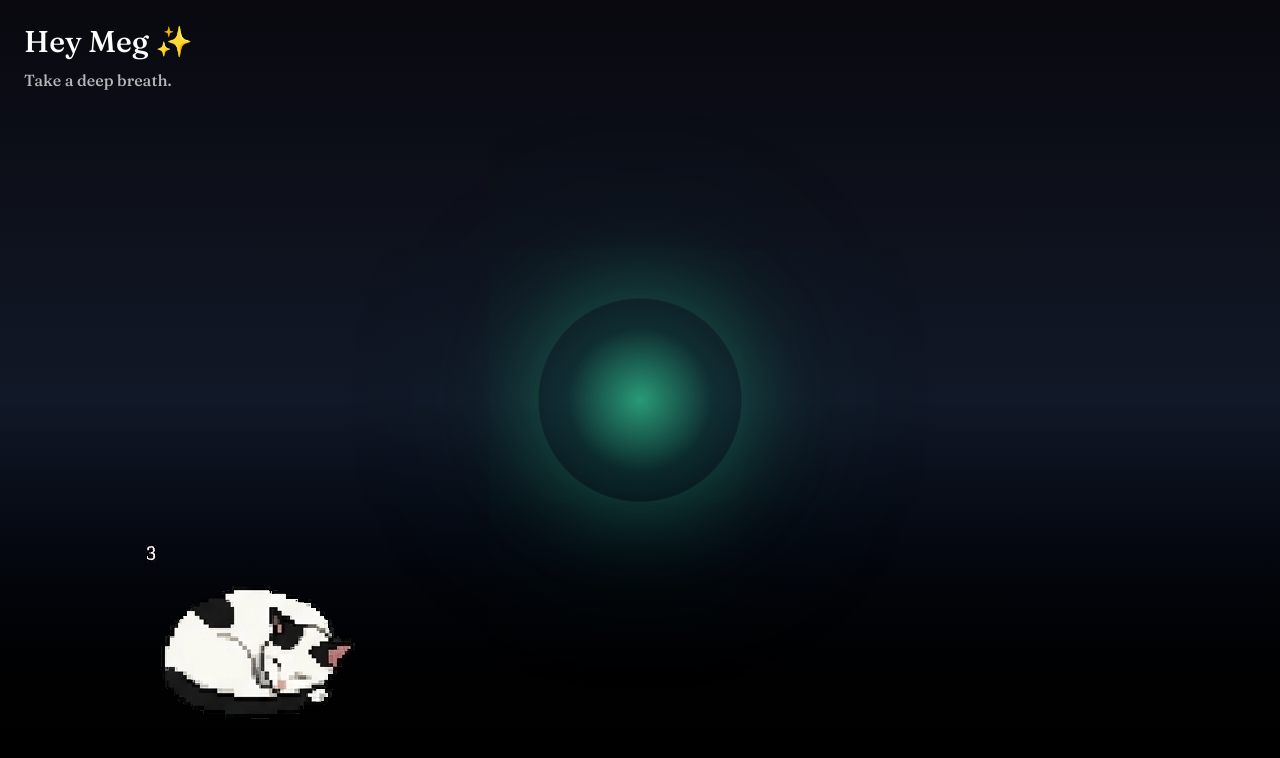
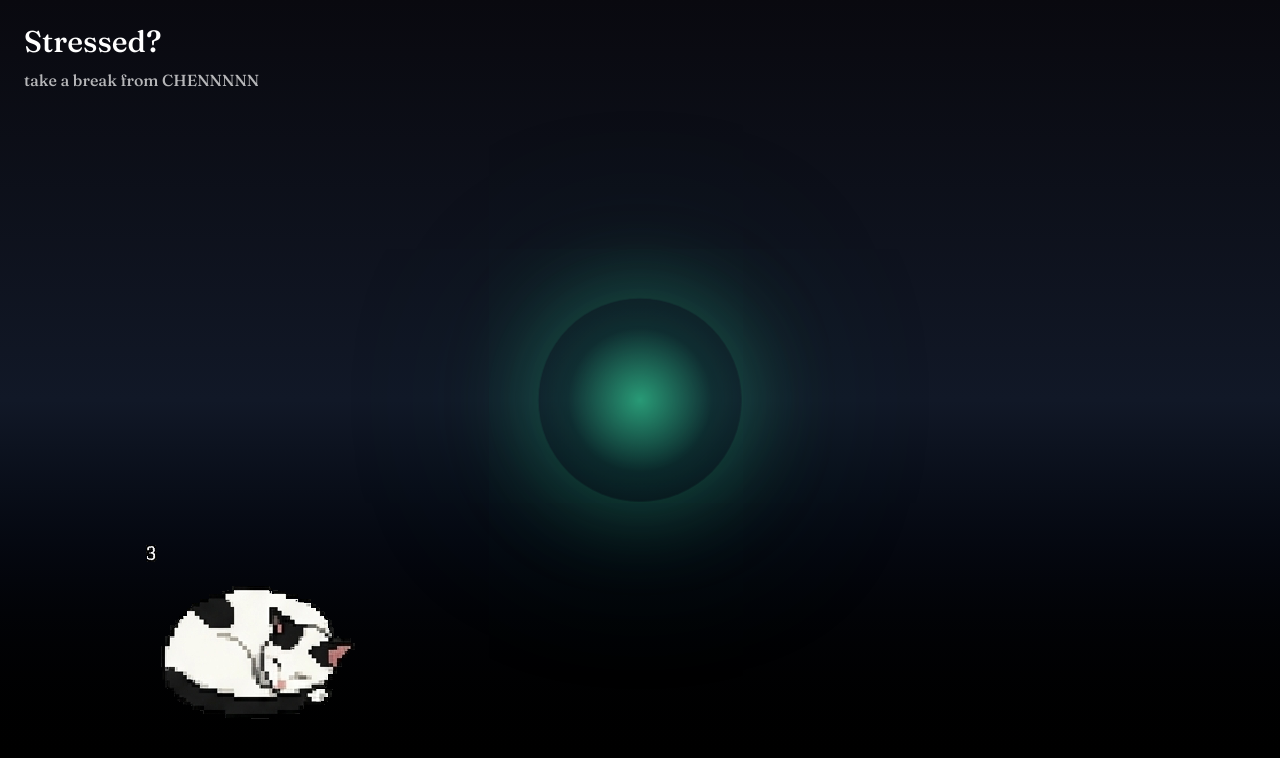
Before and after one commit to gh0st0706/oreo, a Next.js app: page / in a window 1280 px wide. Shown: the top 758 px of the page. Built offline with nearby package versions, Linux system fonts and the light colour scheme.

Commit message:
Oreo zen garden

```diff
--- a/app/globals.css
+++ b/app/globals.css
@@ -22,7 +22,9 @@
 body {
   background: var(--background);
   color: var(--foreground);
-  font-family: Arial, Helvetica, sans-serif;
+  -webkit-font-smoothing: none;
+  font-smooth: never;
+  text-rendering: optimizeLegibility;
 }
 
 @keyframes ripple {
@@ -60,3 +62,18 @@ body {
 .breathe {
   animation: breathe 8s ease-in-out infinite;
 }
+
+@keyframes fadeIn {
+  0% {
+    opacity: 0;
+    transform: translateY(4px);
+  }
+  100% {
+    opacity: 1;
+    transform: translateY(0);
+  }
+}
+
+.quote-fade {
+  animation: fadeIn 0.6s ease;
+}
--- a/components/ZenCanvas.tsx
+++ b/components/ZenCanvas.tsx
@@ -4,6 +4,7 @@ import { useState } from "react";
 import BreathingOrb from "./BreathingOrb";
 import Ripple from "./Ripple";
 import Oreo from "./Oreo";
+import { quotes } from "./quotes";
 
 interface RippleData {
   id: number;
@@ -13,6 +14,7 @@ interface RippleData {
 
 export default function ZenCanvas() {
   const [ripples, setRipples] = useState<RippleData[]>([]);
+  const [quoteIndex, setQuoteIndex] = useState(0);
 
   function handleClick(e: React.MouseEvent<HTMLDivElement>) {
     const ripple = {
@@ -22,6 +24,7 @@ export default function ZenCanvas() {
     };
 
     setRipples((prev) => [...prev, ripple]);
+    setQuoteIndex((prev) => (prev + 1) % quotes.length);
 
     setTimeout(() => {
       setRipples((prev) => prev.filter((r) => r.id !== ripple.id));
@@ -44,13 +47,13 @@ export default function ZenCanvas() {
         <Ripple key={r.id} x={r.x} y={r.y} />
       ))}
 
-   {/* Title */}
-<div className="absolute top-6 left-6 text-left z-10">
-  <h1 className="text-3xl text-white">Hey Meg ✨</h1>
-  <p className="mt-2 text-base text-white/70 font-sans">
-    Take a deep breath.
-  </p>
-</div>
+      {/* Title, top-left corner */}
+      <div className="absolute top-6 left-6 text-left z-10 max-w-xs">
+        <h1 className="text-3xl text-white">Stressed?</h1>
+        <p key={quoteIndex} className="quote-fade mt-2 text-base text-white/70 font-sans">
+          {quotes[quoteIndex]}
+        </p>
+      </div>
     </main>
   );
 }
--- /dev/null
+++ b/components/quotes.ts
@@ -0,0 +1,11 @@
+// Gentle, grounding lines — no forced positivity, no pressure to "fix" anything.
+// Feel free to edit, reorder, or add ones that are personal to her.
+export const quotes: string[] = [
+  "take a break from CHENNNNN",
+  "You don't have to have it all figured out right now.",
+  "Go pet OREO",
+  "EAT SOME CHIX SHACK",
+  "Listen to some Bryson Tiller",
+  "Whatever today looked like, you made it through.",
+
+];
```
